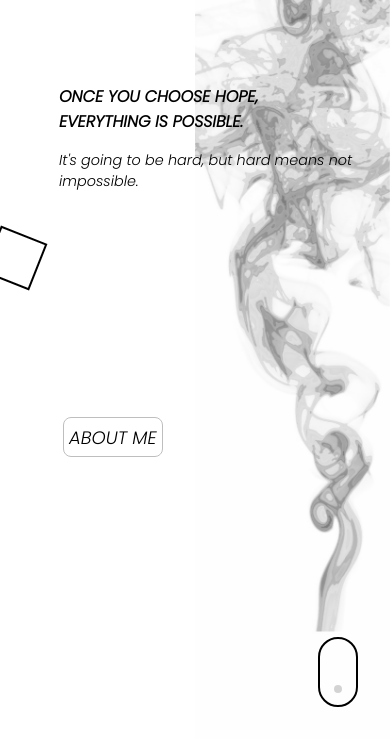
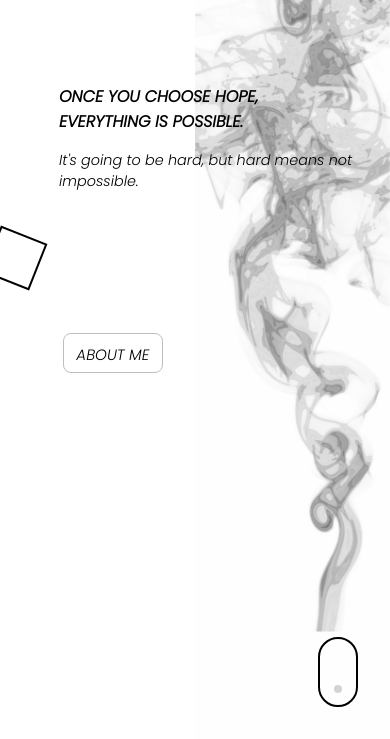
Before and after one commit to gokul1101/gokul1101.github.io, a plain HTML site: page index.html in a window 390 px wide. Shown: the part 105-844 px from the top of the page. Drawn offline with Linux system fonts and the light colour scheme; some packages are replaced by stand-ins of ours; a script that the page names is missing.

Commit message:
Add files via upload

```diff
--- a/assets/css/style.css
+++ b/assets/css/style.css
@@ -1037,11 +1037,12 @@ footer p{
         padding: 1rem 1rem 1rem 0;
     }
     .button{
+        top: 50%;
         height: 40px;
         width: 100px;
         margin: 1rem;
     }
-    .button button{
+    .button button a{
         font-size: 15px;
     }
     .about, .contact{
```
